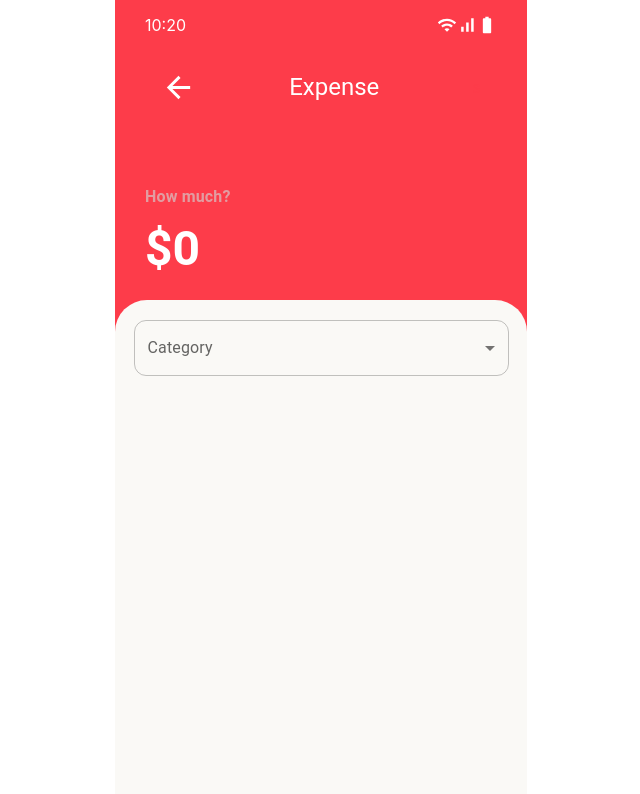
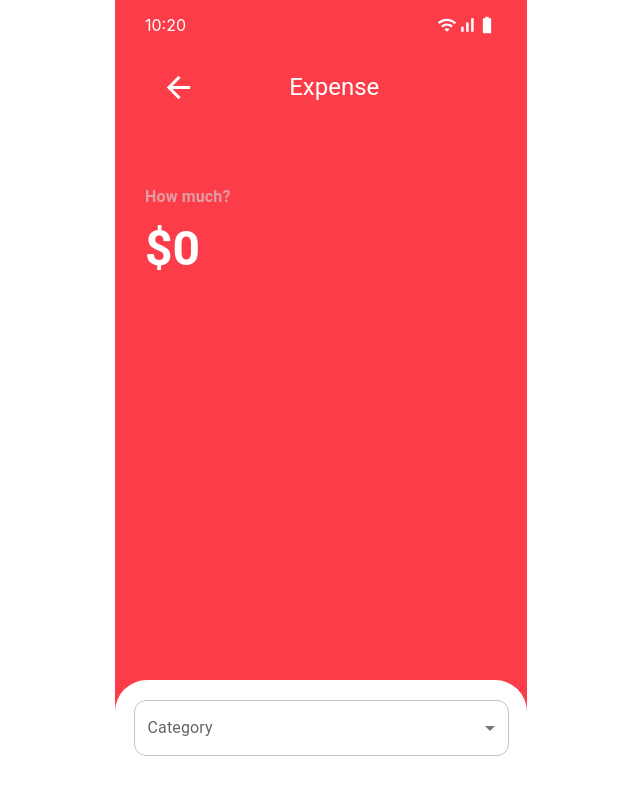
Before and after one commit to frontend-from-0/montra-client, a React (Create React App) app: page /expense/new in a window 1280 px wide. Shown: the top 794 px of the page, without its empty margins (319-959 px from the left). Built offline with nearby package versions, Linux system fonts and the light colour scheme.

Commit message:
feat: Colors fixed by using style component

```diff
--- a/src/modules/expense/Expense.tsx
+++ b/src/modules/expense/Expense.tsx
@@ -5,26 +5,27 @@ import { InfoBar } from '../../shared-components/InfoBar';
 import { Header } from './Header';
 import { PriceSection } from './PriceSection';
 import { Form } from './Form';
+import { theme } from 'src/styles/theme';
+import { colors } from 'src/styles/colors';
 
 const StyledDiv = styled(`div`)(({ theme }: { theme: Theme }) => ({
   display: 'flex',
   flexDirection: 'column',
   justifyContent: 'space-between',
   minHeight: `calc(100vh - ${theme.spacing(3)})`,
-  backgroundColor: '#FD3C4A',
+  backgroundColor: colors.red[100],
 }));
 
 const StyledDivUpperSide = styled(`div`)(({ theme }: { theme: Theme }) => ({
   display: 'flex',
   flexDirection: 'column',
-  backgroundColor: '#FD3C4A',
+  backgroundColor: colors.red[100],
   minHeight: '300px',
 }));
 
 const StyledDivBottomSide = styled(`div`)(({ theme }: { theme: Theme }) => ({
   display: 'flex',
-  backgroundColor: '#FAF9F6',
-  minHeight: '600px',
+  backgroundColor: colors.light[100],
   marginBottom: '0',
   borderRadius: '32px 32px 0 0',
 }));
```
